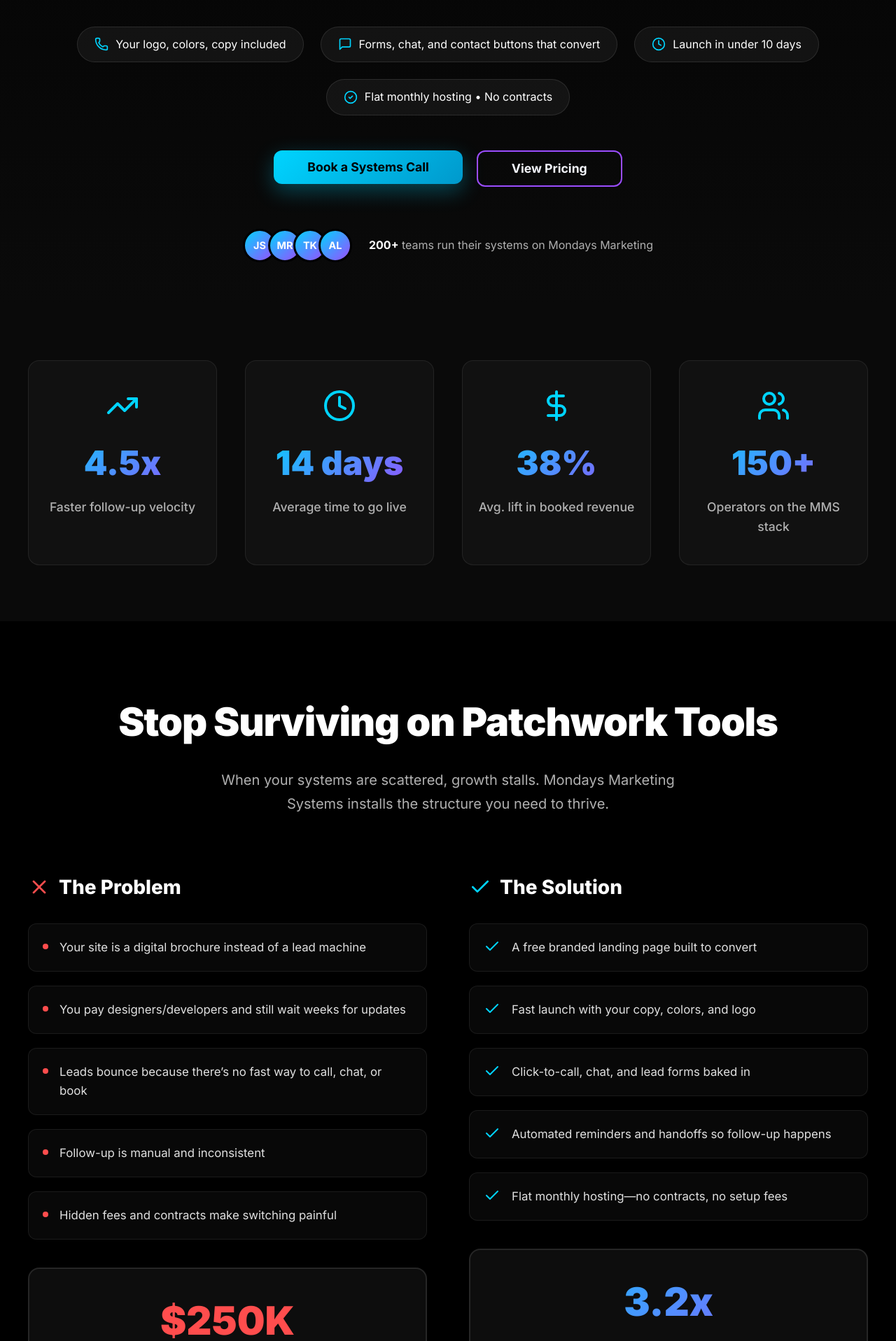
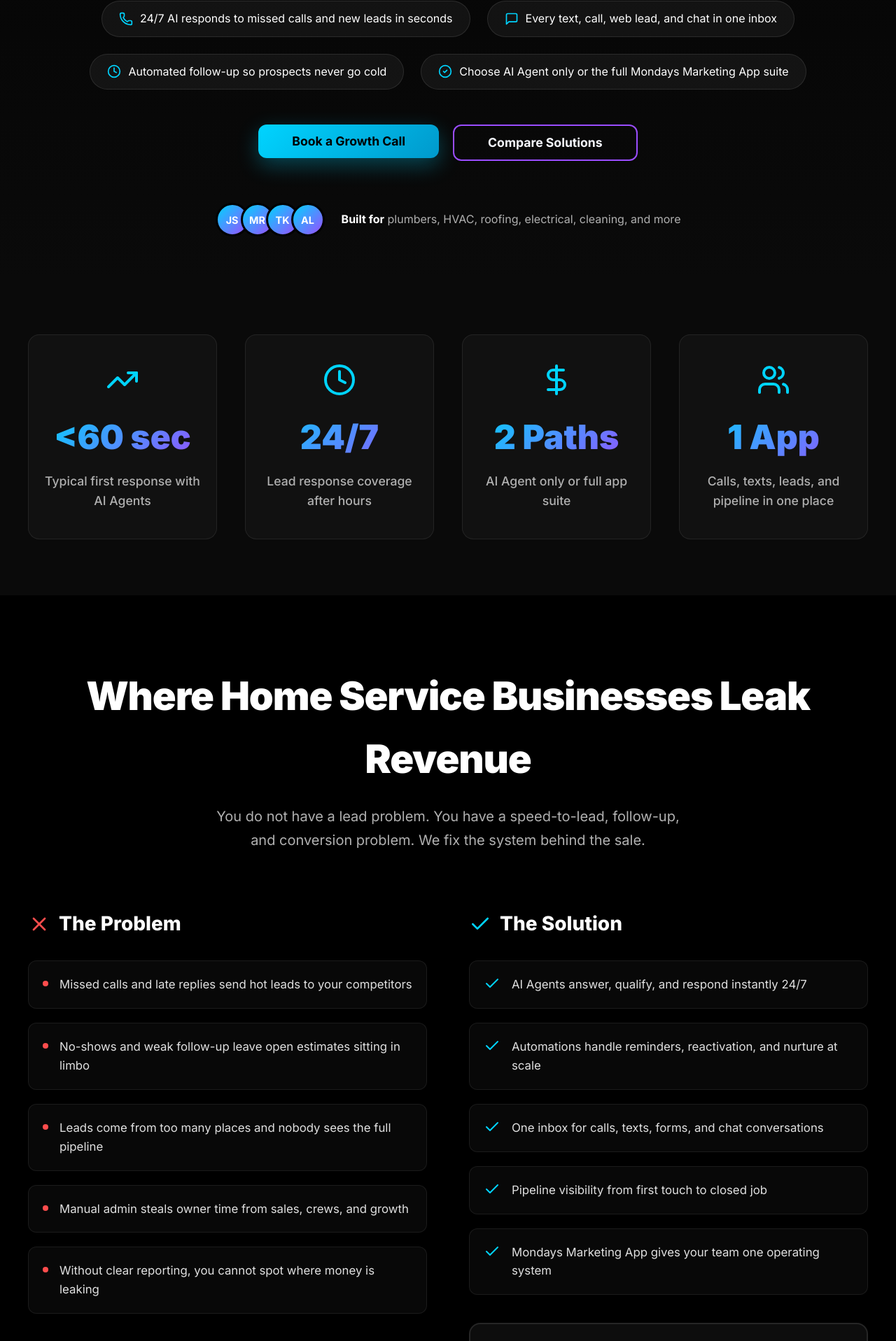
Before and after one commit to JeremyOHL/ai-employees-site, a React (Create React App) app: page / in a window 1280 px wide. Shown: the part 766-2683 px from the top of the page at 70% size. Built offline with nearby package versions, Linux system fonts and the light colour scheme.

Commit message:
changed everything

```diff
--- a/src/components/FAQ.jsx
+++ b/src/components/FAQ.jsx
@@ -9,36 +9,36 @@
 const FAQ = () => {
   const faqs = [
     {
-      question: 'How is the website free?',
-      answer: 'We build and brand a one-page site at no cost. You only pay the flat monthly if you want us to host, update, and keep it converting with forms, chat, and booking.'
+      question: 'What are the two offerings?',
+      answer: 'You can choose AI Agent Essentials to fix lead response and follow-up, or the full Mondays Marketing App suite to run your communications, CRM, automations, and marketing in one place.'
     },
     {
-      question: 'What do I pay monthly?',
-      answer: 'A single flat fee covers hosting, SSL, backups, edits, and support. Add automations, booking flows, and campaigns when you’re ready—still month-to-month.'
+      question: 'Who is this built for?',
+      answer: 'Small home service businesses that need to stop losing leads, improve close rates, and tighten customer communication without adding headcount.'
     },
     {
-      question: 'How fast do you launch?',
-      answer: 'Most free sites launch in under 10 days: day 1-2 copy and outline, day 3-6 design/build, day 7-10 QA, domain, and go-live.'
+      question: 'How quickly can I launch?',
+      answer: 'Most clients can activate AI Agent Essentials quickly after onboarding. Full suite setup depends on your workflows, pipeline, and campaign needs.'
     },
     {
-      question: 'Can you use my domain and branding?',
-      answer: 'Yes. We use your domain, logo, colors, and voice. If you don’t have a domain yet, we can set it up for you.'
+      question: 'Can the app be branded to my business?',
+      answer: 'Yes. Your customers see your business brand and communications, not a third-party platform.'
     },
     {
-      question: 'What’s included with hosting?',
-      answer: 'Hosting, SSL, backups, speed checks, heatmaps, analytics setup, and unlimited edits to the page. We also keep forms, chat, and booking working smoothly.'
+      question: 'What problems does AI Agent Essentials solve first?',
+      answer: 'Missed calls, delayed first response, inconsistent lead qualification, and weak early follow-up.'
     },
     {
-      question: 'Do you lock me into a contract?',
-      answer: 'No. It’s month-to-month. Cancel anytime and take your site with you.'
+      question: 'What does the full Mondays Marketing App include?',
+      answer: 'A complete business suite with messaging, CRM, automations, pipelines, campaigns, booking workflows, and performance reporting.'
     },
     {
-      question: 'Can I add more pages or campaigns later?',
-      answer: 'Yes. We can spin up promo pages, booking flows, and nurture campaigns when you want to drive more demand.'
+      question: 'Do I need to stitch together multiple tools?',
+      answer: 'No. The goal is to reduce tool sprawl and run your lead-to-close process in one unified system.'
     },
     {
-      question: 'Do I have to learn new software?',
-      answer: 'No. We run the tech behind the scenes on our platform. You get the page, the leads, and the support—without babysitting tools.'
+      question: 'What if I want to start with AI Agents only?',
+      answer: 'That is common. We can start with AI Agent Essentials and expand into the full app suite when you are ready.'
     }
   ];
 
@@ -48,7 +48,7 @@
         <div className="section-header">
           <h2 className="section-title">Frequently Asked Questions</h2>
           <p className="section-subtitle">
-            Everything you need to know about running your systems with Mondays Marketing.
+            Straight answers about AI Agents and the Mondays Marketing App for home service businesses.
           </p>
         </div>
 
--- a/src/components/Footer.jsx
+++ b/src/components/Footer.jsx
@@ -28,10 +28,10 @@
           <div className="footer-section">
             <h4 className="footer-heading">Services</h4>
             <ul className="footer-links">
-              <li><a href="#features">Systems Setup</a></li>
-              <li><a href="#features">Automations & Nurture</a></li>
-              <li><a href="#features">Funnels & Calendars</a></li>
-              <li><a href="#features">Reporting & Attribution</a></li>
+              <li><a href="#pricing">AI Agent Essentials</a></li>
+              <li><a href="#pricing">Mondays Marketing App Suite</a></li>
+              <li><a href="#features">Automation & Follow-Up</a></li>
+              <li><a href="#features">Pipeline & Reporting</a></li>
             </ul>
           </div>
 
@@ -52,7 +52,7 @@
         </div>
 
         <div className="footer-bottom">
-          <p>&copy; 2025 Mondays Marketing Systems. All rights reserved.</p>
+          <p>&copy; 2026 Mondays Marketing. All rights reserved.</p>
           <div className="footer-legal">
             <Link to="/privacy">Privacy Policy</Link>
             <span className="separator">•</span>
--- a/src/components/Hero.jsx
+++ b/src/components/Hero.jsx
@@ -23,31 +23,31 @@
         {/* Hero Content */}
         <div className="hero-content">
           <h1 className="hero-title">
-            Free website that books customers.
-            <span className="highlight-text"> Built and hosted for you.</span>
+            Stop losing leads after hours.
+            <span className="highlight-text"> AI Agents and the Mondays Marketing App for home services.</span>
           </h1>
 
           <p className="hero-subtitle">
-            Get a custom, one-page site in your brand with lead forms, chat, and scheduling—no contracts, no setup fees. Pay a flat monthly to host and keep stacking conversions.
+            If missed calls, slow follow-up, and scattered tools are costing you jobs, we fix it. Choose AI Agent Essentials or run your whole growth engine in one app.
           </p>
 
           {/* Key Benefits */}
           <div className="hero-benefits">
             <div className="benefit-item">
               <Phone className="benefit-icon" />
-              <span>Your logo, colors, copy included</span>
+              <span>24/7 AI responds to missed calls and new leads in seconds</span>
             </div>
             <div className="benefit-item">
               <MessageSquare className="benefit-icon" />
-              <span>Forms, chat, and contact buttons that convert</span>
+              <span>Every text, call, web lead, and chat in one inbox</span>
             </div>
             <div className="benefit-item">
               <Clock className="benefit-icon" />
-              <span>Launch in under 10 days</span>
+              <span>Automated follow-up so prospects never go cold</span>
             </div>
             <div className="benefit-item">
               <CheckCircle2 className="benefit-icon" />
-              <span>Flat monthly hosting • No contracts</span>
+              <span>Choose AI Agent only or the full Mondays Marketing App suite</span>
             </div>
           </div>
 
@@ -58,7 +58,7 @@
               className="cta-primary"
               onClick={scrollToForm}
             >
-              Book a Systems Call
+              Book a Growth Call
             </Button>
             <Button
               size="lg"
@@ -66,7 +66,7 @@
               className="cta-secondary"
               onClick={scrollToPricing}
             >
-              View Pricing
+              Compare Solutions
             </Button>
           </div>
 
@@ -79,7 +79,7 @@
               <div className="avatar">AL</div>
             </div>
             <div className="social-proof-text">
-              <strong>200+</strong> teams run their systems on Mondays Marketing
+              <strong>Built for</strong> plumbers, HVAC, roofing, electrical, cleaning, and more
             </div>
           </div>
 
--- a/src/components/LogoLink.jsx
+++ b/src/components/LogoLink.jsx
@@ -6,7 +6,7 @@
     <Link to="/" className={`logo-link ${className}`}>
       <img
         src="https://storage.googleapis.com/funnel-ai-production/chat/Sf7aTUm2lqA6OpM6417Y/brandmark-design-12.png"
-        alt="Mondays Marketing Systems"
+        alt="Mondays Marketing"
         className="logo-image"
       />
     </Link>
--- a/src/components/Pricing.jsx
+++ b/src/components/Pricing.jsx
@@ -9,46 +9,33 @@
 
   const plans = [
     {
-      name: 'Free Site',
-      price: 0,
-      description: 'We build and brand your one-page site at no cost. Yours to keep.',
+      name: 'AI Agent Essentials',
+      price: 297,
+      description: 'For owners who want to stop losing leads from missed calls, slow replies, and inconsistent follow-up.',
       features: [
-        'Custom design with your logo/colors',
-        'Conversion copy + hero CTA',
-        'Lead form + click-to-call buttons',
-        'Chat widget placement',
-        'Mobile-first + SEO basics',
-        'Launch in under 10 days'
+        'AI missed-call text-back',
+        'Instant AI response to new lead inquiries',
+        'AI lead qualification and routing',
+        'Booking and handoff workflows',
+        'Basic pipeline visibility',
+        'Month-to-month flexibility'
       ],
       popular: false
     },
     {
-      name: 'Launch Hosting',
-      price: 197,
-      description: 'Flat monthly hosting and support for your free site. No contracts, no setup fees.',
+      name: 'Mondays Marketing App Suite',
+      price: 697,
+      description: 'Your full business suite: communications, CRM, automations, marketing, and reporting in one branded app.',
       features: [
-        'Managed hosting + SSL + backups',
-        'Unlimited edits to your page',
-        'Form/chat inbox with lead alerts',
-        'Analytics + heatmaps',
-        'Page speed + uptime monitoring',
-        'Email support'
+        'Everything in AI Agent Essentials',
+        'Unified inbox for calls, SMS, chat, and forms',
+        'Full CRM and opportunity pipeline management',
+        'Automated follow-up and nurture campaigns',
+        'Calendar, reminders, and no-show prevention',
+        'Dashboards, attribution, and performance reporting',
+        'Priority support'
       ],
       popular: true
-    },
-    {
-      name: 'Growth Add-Ons',
-      price: 397,
-      description: 'Add automations, booking, and campaigns to turn visitors into booked revenue.',
-      features: [
-        'Everything in Launch Hosting',
-        'Booking flows + reminders',
-        'Email/SMS nurture sequences',
-        'Promo funnels and offers',
-        'A/B tests + conversion reviews',
-        'Priority support'
-      ],
-      popular: false
     }
   ];
 
@@ -56,9 +43,9 @@
     <section id="pricing" className="pricing-section">
       <div className="pricing-container">
         <div className="section-header">
-          <h2 className="section-title">Free site. Flat monthly hosting.</h2>
+          <h2 className="section-title">Two Offers. One Goal: More Booked Jobs.</h2>
           <p className="section-subtitle">
-            Your custom page is free. Keep it hosted, updated, and conversion-ready for one flat monthly—add campaigns when you want.
+            Start with AI Agent Essentials or run your operation on the full Mondays Marketing App suite.
           </p>
         </div>
 
@@ -101,8 +88,8 @@
         </div>
 
         <div className="pricing-note">
-          <p>✓ No contracts • No setup fees • Cancel anytime</p>
-          <p>✓ Hosting, SSL, updates, and support included in your monthly</p>
+          <p>✓ Built for small home service businesses focused on lead response and close rate</p>
+          <p>✓ No platform confusion, no patchwork tools, and no leads left behind</p>
         </div>
       </div>
     </section>
--- a/src/components/Problem.jsx
+++ b/src/components/Problem.jsx
@@ -3,28 +3,28 @@
 
 const Problem = () => {
   const problems = [
-    'Your site is a digital brochure instead of a lead machine',
-    'You pay designers/developers and still wait weeks for updates',
-    'Leads bounce because there’s no fast way to call, chat, or book',
-    'Follow-up is manual and inconsistent',
-    'Hidden fees and contracts make switching painful'
+    'Missed calls and late replies send hot leads to your competitors',
+    'No-shows and weak follow-up leave open estimates sitting in limbo',
+    'Leads come from too many places and nobody sees the full pipeline',
+    'Manual admin steals owner time from sales, crews, and growth',
+    'Without clear reporting, you cannot spot where money is leaking'
   ];
 
   const solutions = [
-    'A free branded landing page built to convert',
-    'Fast launch with your copy, colors, and logo',
-    'Click-to-call, chat, and lead forms baked in',
-    'Automated reminders and handoffs so follow-up happens',
-    'Flat monthly hosting—no contracts, no setup fees'
+    'AI Agents answer, qualify, and respond instantly 24/7',
+    'Automations handle reminders, reactivation, and nurture at scale',
+    'One inbox for calls, texts, forms, and chat conversations',
+    'Pipeline visibility from first touch to closed job',
+    'Mondays Marketing App gives your team one operating system'
   ];
 
   return (
     <section id="problem" className="problem-section">
       <div className="problem-container">
         <div className="section-header">
-          <h2 className="section-title">Stop Surviving on Patchwork Tools</h2>
+          <h2 className="section-title">Where Home Service Businesses Leak Revenue</h2>
           <p className="section-subtitle">
-            When your systems are scattered, growth stalls. Mondays Marketing Systems installs the structure you need to thrive.
+            You do not have a lead problem. You have a speed-to-lead, follow-up, and conversion problem. We fix the system behind the sale.
           </p>
         </div>
 
@@ -44,8 +44,8 @@
               ))}
             </div>
             <div className="problem-stat">
-              <span className="stat-number">$250K</span>
-              <span className="stat-text">Average pipeline left unmanaged each year</span>
+              <span className="stat-number">30%+</span>
+              <span className="stat-text">of inbound leads often go unanswered or under-followed</span>
             </div>
           </div>
 
@@ -64,8 +64,8 @@
               ))}
             </div>
             <div className="solution-stat">
-              <span className="stat-number">3.2x</span>
-              <span className="stat-text">Average ROI inside the first 12 months</span>
+              <span className="stat-number">2 Offers</span>
+              <span className="stat-text">AI Agent Essentials or full Mondays Marketing App suite</span>
             </div>
           </div>
         </div>
--- a/src/components/Stats.jsx
+++ b/src/components/Stats.jsx
@@ -5,23 +5,23 @@
   const stats = [
     {
       icon: <TrendingUp className="stat-icon" />,
-      value: '4.5x',
-      label: 'Faster follow-up velocity'
+      value: '<60 sec',
+      label: 'Typical first response with AI Agents'
     },
     {
       icon: <Clock className="stat-icon" />,
-      value: '14 days',
-      label: 'Average time to go live'
+      value: '24/7',
+      label: 'Lead response coverage after hours'
     },
     {
       icon: <DollarSign className="stat-icon" />,
-      value: '38%',
-      label: 'Avg. lift in booked revenue'
+      value: '2 Paths',
+      label: 'AI Agent only or full app suite'
     },
     {
       icon: <Users className="stat-icon" />,
-      value: '150+',
-      label: 'Operators on the MMS stack'
+      value: '1 App',
+      label: 'Calls, texts, leads, and pipeline in one place'
     }
   ];
 
--- a/src/components/Testimonials.jsx
+++ b/src/components/Testimonials.jsx
@@ -42,7 +42,7 @@
       name: 'Rachel Foster',
       company: 'Foster Cleaning Services',
       role: 'Founder',
-      text: 'I used to live in chaos. With the MMS stack, nothing slips: forms, chat, SMS, reviews, calendars—it all talks to each other.',
+      text: 'I used to live in chaos. With the Mondays Marketing App, nothing slips: forms, chat, SMS, reviews, calendars, and follow-up all work together.',
       avatar: 'RF'
     }
   ];
@@ -51,9 +51,9 @@
     <section id="testimonials" className="testimonials-section">
       <div className="testimonials-container">
         <div className="section-header">
-          <h2 className="section-title">Operators Who Moved to Mondays Marketing Systems</h2>
+          <h2 className="section-title">Home Service Operators Growing with Mondays Marketing</h2>
           <p className="section-subtitle">
-            Real teams replacing patchwork tools with one operated system and real service.
+            Real teams replacing dropped leads and patchwork tools with AI-powered follow-up and one operating system.
           </p>
         </div>
 
--- a/src/pages/TermsPage.jsx
+++ b/src/pages/TermsPage.jsx
@@ -7,7 +7,7 @@
     <div className="legal-page">
       <header className="legal-hero">
         <LogoLink />
-        <h1 className="legal-title">Simple terms for Mondays Marketing Systems.</h1>
+        <h1 className="legal-title">Simple terms for Mondays Marketing.</h1>
         <p className="legal-subtitle">
           How we partner, protect your data, and keep your operating system running smoothly.
         </p>
@@ -19,7 +19,7 @@
           <ul className="legal-bullets">
             <li className="legal-bullet">
               <span className="legal-bullet-title">Services</span>
-              <span className="legal-bullet-body">We design and launch your website, host it, and can add forms, chat, booking, and campaigns. Technology runs behind the scenes on the Mondays platform.</span>
+              <span className="legal-bullet-body">We provide AI Agents and the Mondays Marketing App business suite, including communications, CRM, automations, booking, and campaigns.</span>
             </li>
             <li className="legal-bullet">
               <span className="legal-bullet-title">Acceptable Use</span>
```
Also changed, not shown: src/components/CTA.jsx (+10 -10 lines), src/components/Features.jsx (+13 -13 lines), src/components/HowItWorks.jsx (+25 -25 lines).
